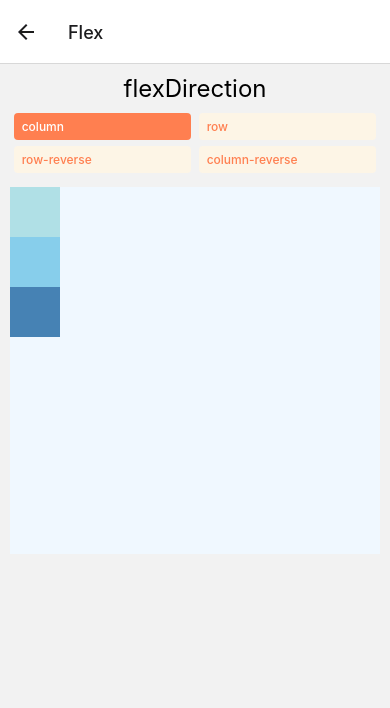
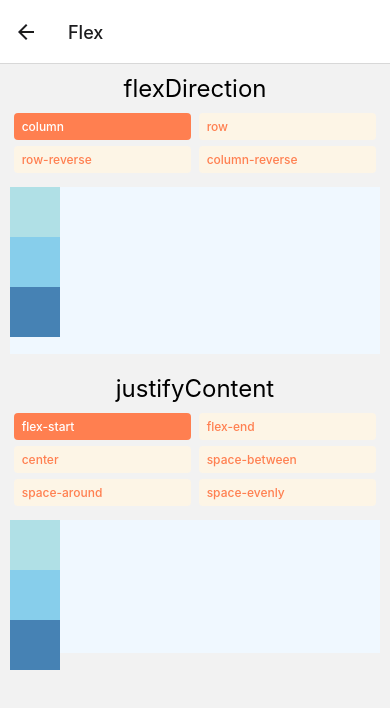
Before and after one commit to koyrkr/TIL, a React Native app in the folder doEverything/: screen /Flex in a window 390 px wide. Shown: the top 708 px of the page. Built offline with nearby package versions, Linux system fonts and the light colour scheme.

Commit message:
refactor: FlexScreen modularization

```diff
--- a/doEverything/App.js
+++ b/doEverything/App.js
@@ -2,7 +2,7 @@ import {NavigationContainer} from '@react-navigation/native';
 import {createNativeStackNavigator} from '@react-navigation/native-stack';
 import * as React from 'react';
 import {Button, Text, View} from 'react-native';
-import FlexScreen from './src/pages/FlexScreen';
+import FlexScreen from './src/pages/FlexScreen/FlexScreen';
 
 function HomeScreen({navigation}) {
   return (
--- /dev/null
+++ b/doEverything/src/pages/FlexScreen/FlexScreen.js
@@ -0,0 +1,25 @@
+import React from 'react';
+import {ScrollView, StyleSheet, View} from 'react-native';
+import {FlexDirectionBasics} from './components/FlexDirectionBasics';
+import {JustifyContentBasics} from './components/JustifyContentBasics';
+
+export default function FlexScreen() {
+  return (
+    <ScrollView style={styles.pageWrapper}>
+      <View style={styles.pageSection}>
+        <FlexDirectionBasics />
+        <JustifyContentBasics />
+      </View>
+    </ScrollView>
+  );
+}
+
+const styles = StyleSheet.create({
+  pageWrapper: {
+    width: '100%',
+  },
+  pageSection: {
+    width: '100%',
+    height: '100%',
+  },
+});
--- /dev/null
+++ b/doEverything/src/pages/FlexScreen/components/FlexDirectionBasics.js
@@ -0,0 +1,26 @@
+import React, {useState} from 'react';
+import {StyleSheet, View} from 'react-native';
+import {PreviewLayout} from './PreviewLayout';
+
+export const FlexDirectionBasics = () => {
+  const [flexDirection, setflexDirection] = useState('column');
+
+  return (
+    <PreviewLayout
+      label="flexDirection"
+      values={['column', 'row', 'row-reverse', 'column-reverse']}
+      selectedValue={flexDirection}
+      setSelectedValue={setflexDirection}>
+      <View style={[styles.box, {backgroundColor: 'powderblue'}]} />
+      <View style={[styles.box, {backgroundColor: 'skyblue'}]} />
+      <View style={[styles.box, {backgroundColor: 'steelblue'}]} />
+    </PreviewLayout>
+  );
+};
+
+const styles = StyleSheet.create({
+  box: {
+    width: 50,
+    height: 50,
+  },
+});
--- /dev/null
+++ b/doEverything/src/pages/FlexScreen/components/JustifyContentBasics.js
@@ -0,0 +1,33 @@
+import React, {useState} from 'react';
+import {StyleSheet, View} from 'react-native';
+import {PreviewLayout} from './PreviewLayout';
+
+export const JustifyContentBasics = () => {
+  const [justifyContent, setJustifyContent] = useState('flex-start');
+
+  return (
+    <PreviewLayout
+      label="justifyContent"
+      selectedValue={justifyContent}
+      values={[
+        'flex-start',
+        'flex-end',
+        'center',
+        'space-between',
+        'space-around',
+        'space-evenly',
+      ]}
+      setSelectedValue={setJustifyContent}>
+      <View style={[styles.box, {backgroundColor: 'powderblue'}]} />
+      <View style={[styles.box, {backgroundColor: 'skyblue'}]} />
+      <View style={[styles.box, {backgroundColor: 'steelblue'}]} />
+    </PreviewLayout>
+  );
+};
+
+const styles = StyleSheet.create({
+  box: {
+    width: 50,
+    height: 50,
+  },
+});
--- a/doEverything/src/pages/FlexScreen.js
+++ b/doEverything/src/pages/FlexScreen/components/PreviewLayout.js
@@ -1,39 +1,7 @@
-import React, {useState} from 'react';
-import {
-  ScrollView,
-  StyleSheet,
-  Text,
-  TouchableOpacity,
-  View,
-} from 'react-native';
+import React from 'react';
+import {StyleSheet, Text, TouchableOpacity, View} from 'react-native';
 
-export default function FlexScreen() {
-  return (
-    <ScrollView style={styles.pageWrapper}>
-      <View style={styles.pageSection}>
-        <FlexDirectionBasics />
-      </View>
-    </ScrollView>
-  );
-}
-
-const FlexDirectionBasics = () => {
-  const [flexDirection, setflexDirection] = useState('column');
-
-  return (
-    <PreviewLayout
-      label="flexDirection"
-      values={['column', 'row', 'row-reverse', 'column-reverse']}
-      selectedValue={flexDirection}
-      setSelectedValue={setflexDirection}>
-      <View style={[styles.box, {backgroundColor: 'powderblue'}]} />
-      <View style={[styles.box, {backgroundColor: 'skyblue'}]} />
-      <View style={[styles.box, {backgroundColor: 'steelblue'}]} />
-    </PreviewLayout>
-  );
-};
-
-const PreviewLayout = ({
+export const PreviewLayout = ({
   label,
   children,
   values,
@@ -63,22 +31,10 @@ const PreviewLayout = ({
 );
 
 const styles = StyleSheet.create({
-  pageWrapper: {
-    width: '100%',
-    height: '100%',
-  },
-  pageSection: {
-    width: '100%',
-    height: 500,
-  },
   container: {
     flex: 1,
     marginTop: 8,
     backgroundColor: 'aliceblue',
-  },
-  box: {
-    width: 50,
-    height: 50,
   },
   row: {
     flexDirection: 'row',
```
